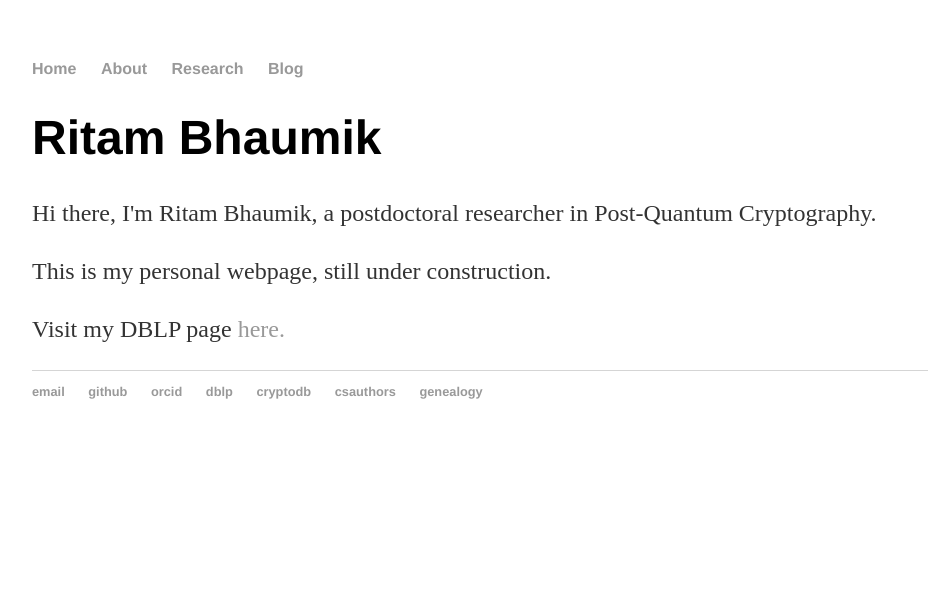
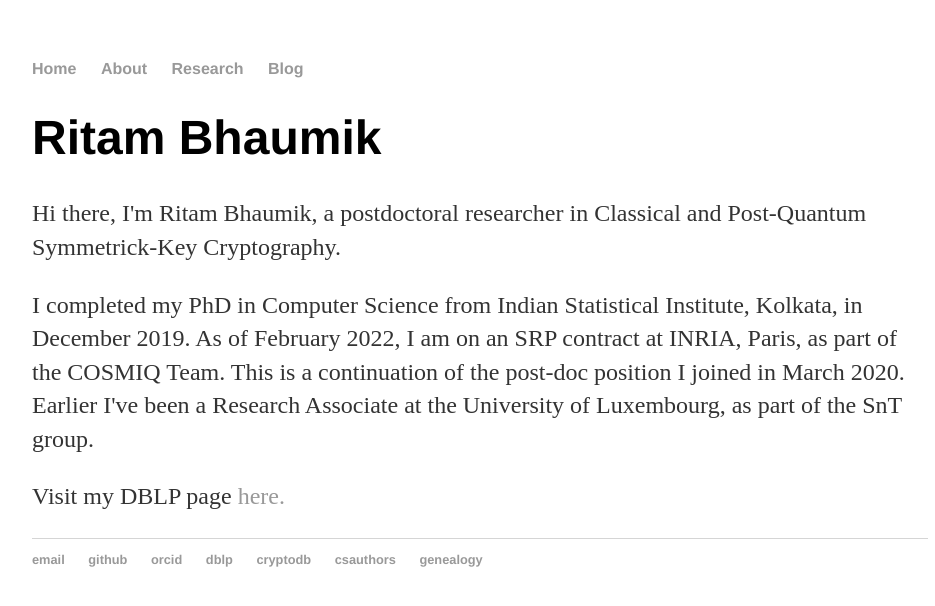
Before and after one commit to ritam-b/ritam-b.github.io, a Jekyll site: the page built from index.html, in a window 1280 px wide. Shown: the top 606 px of the page, without its empty margins (160-1095 px from the left). Built offline with Jekyll 4.4.1, drawn with Linux system fonts in a browser that asks for light colours.

Commit message:
Update index.html
Updated main page

```diff
--- a/index.html
+++ b/index.html
@@ -4,7 +4,7 @@ title: Ritam Bhaumik
 ---
 <div class="blurb">
 	<h1>{{ page.title }}</h1>
-	<p>Hi there, I'm Ritam Bhaumik, a postdoctoral researcher in Post-Quantum Cryptography.</p>
-	<p>This is my personal webpage, still under construction. </p>
+	<p>Hi there, I'm Ritam Bhaumik, a postdoctoral researcher in Classical and Post-Quantum Symmetrick-Key Cryptography.</p>
+	<p>I completed my PhD in Computer Science from Indian Statistical Institute, Kolkata, in December 2019. As of February 2022, I am on an SRP contract at INRIA, Paris, as part of the COSMIQ Team. This is a continuation of the post-doc position I joined in March 2020. Earlier I've been a Research Associate at the University of Luxembourg, as part of the SnT group.</p>
 	<p> Visit my DBLP page <a href="https://dblp.org/pid/167/3093.html">here.</a></p>
 </div><!-- /.blurb -->
```
